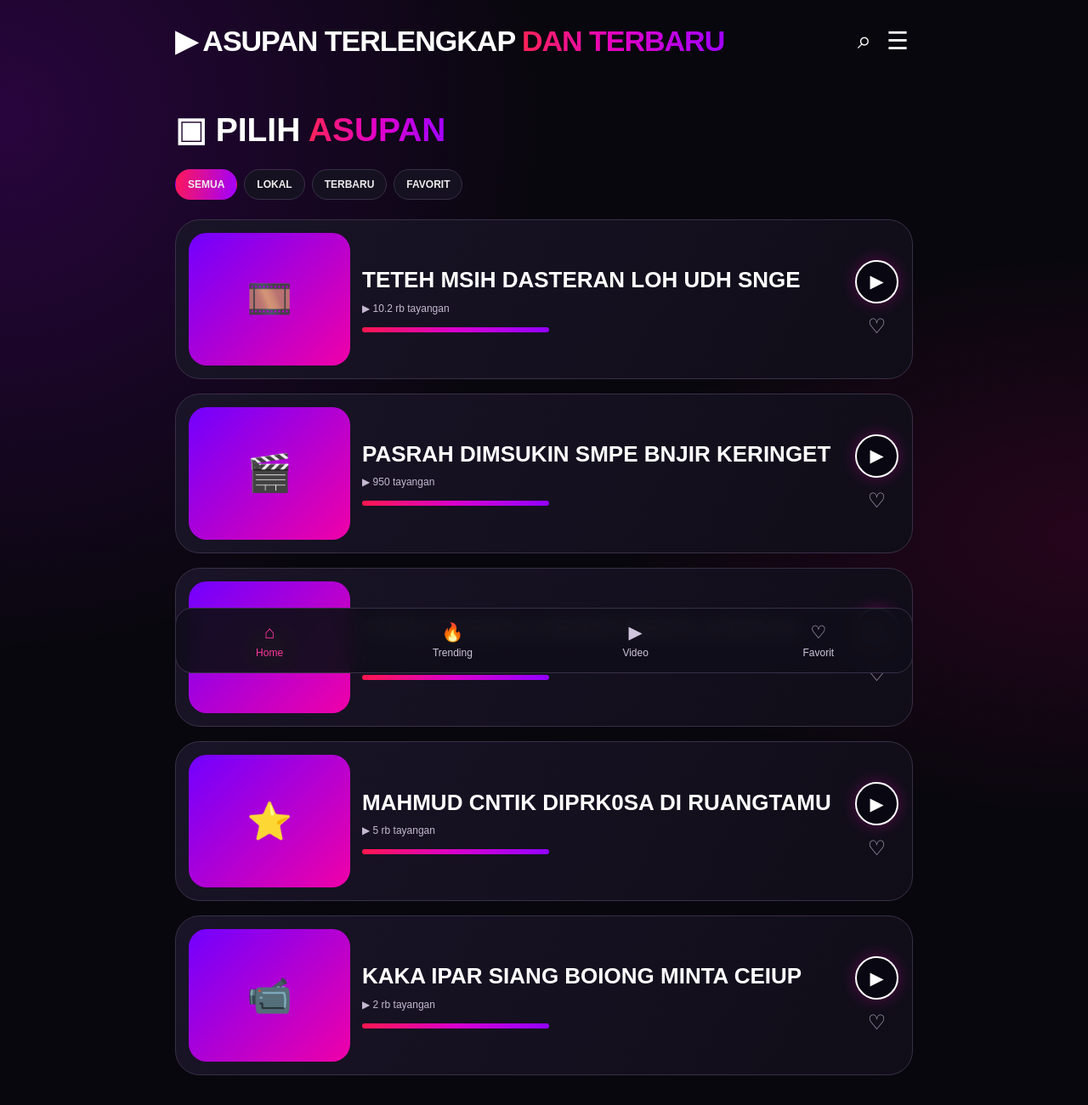
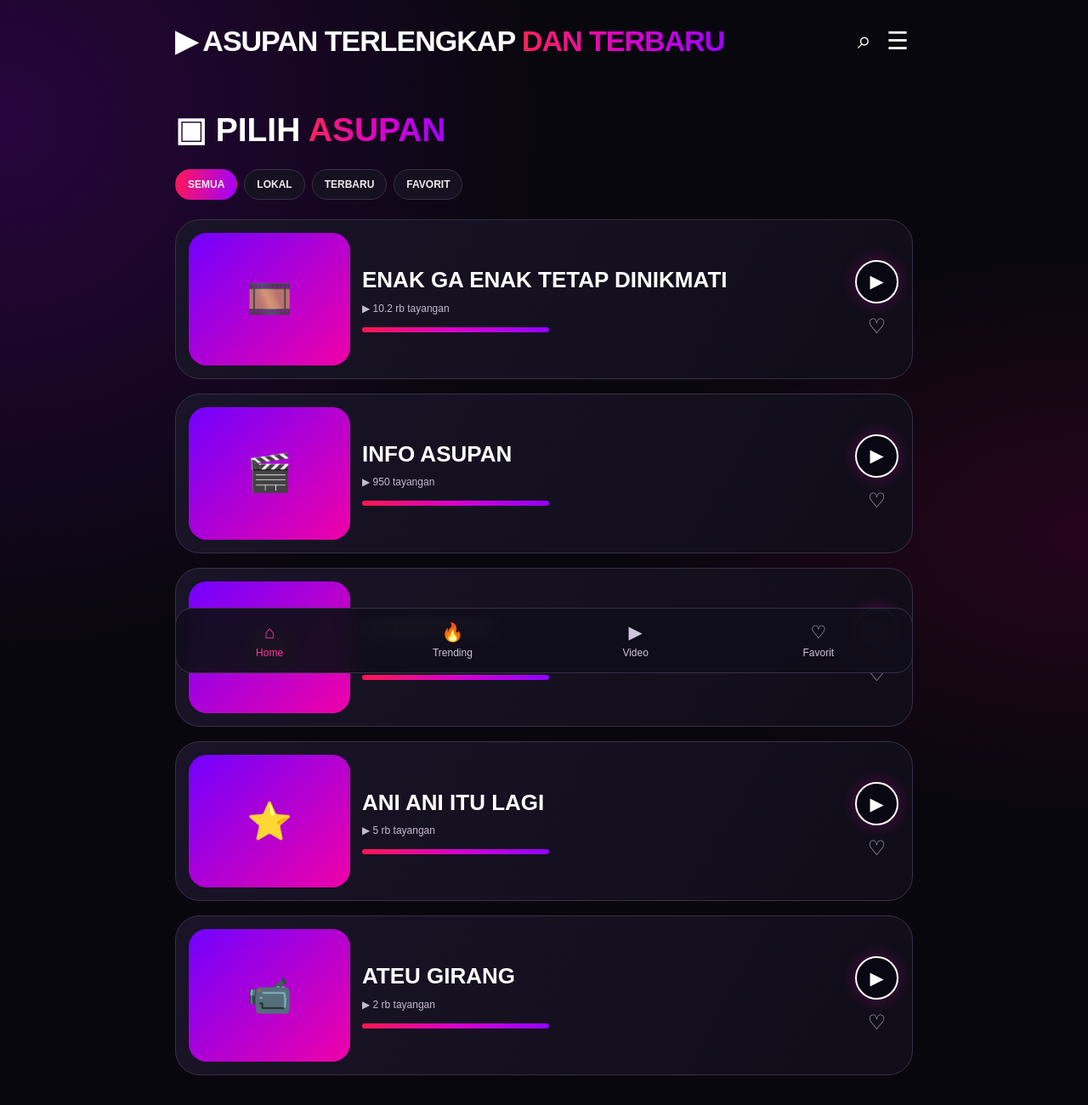
Before and after one commit to envio241/Kuuk, a plain HTML site: page index.html in a window 1280 px wide. Shown: the top 1300 px of the page at 85% size. Drawn offline with Linux system fonts and the light colour scheme.

Commit message:
Update index.html

```diff
--- a/index.html
+++ b/index.html
@@ -6,7 +6,7 @@
 <meta name="viewport" content="width=device-width, initial-scale=1">
 <meta name="theme-color" content="#090711">
 <meta name="description" content="Spesial Edition - video pilihan">
-<title>Asupan TERBARU💯📽</title>
+<title>Asupan khusus wrga62</title>
 
 <style>
 :root {
@@ -151,7 +151,7 @@ data-link="">
     🎞️
   </div>
   <div class="info">
-    <h2 class="title">Teteh msih dasteran loh udh snge</h2>
+    <h2 class="title">Enak ga enak tetap dinikmati</h2>
     <div class="meta">▶ <span class="views">10.2 rb</span> tayangan</div>
     <div class="progress"></div>
   </div>
@@ -173,7 +173,7 @@ data-link="">
     <img src="images/thumb2.jpg" alt="Thumbnail Kak Sinta" onerror="this.style.display='none'">🎬
   </div>
   <div class="info">
-    <h2 class="title">Pasrah dimsukin smpe bnjir keringet</h2>
+    <h2 class="title"> Info asupan</h2>
     <div class="meta">▶ <span class="views">950</span> tayangan</div>
     <div class="progress"></div>
   </div>
@@ -195,7 +195,7 @@ data-link="">
     <img src="images/thumb3.jpg" alt="Thumbnail Chika" onerror="this.style.display='none'">🎞️
   </div>
   <div class="info">
-    <h2 class="title">CHIKA ESEMAH GEMAR BEROLAHRAGA</h2>
+    <h2 class="title">Skidipapap</h2>
     <div class="meta">▶ <span class="views">2.6 rb</span> tayangan</div>
     <div class="progress"></div>
   </div>
@@ -217,7 +217,7 @@ data-link="">
     <img src="images/thumb4.jpg" alt="Thumbnail Fanny" onerror="this.style.display='none'">⭐
   </div>
   <div class="info">
-    <h2 class="title">Mahmud cntik diprk0sa di ruangtamu</h2>
+    <h2 class="title">Ani ani itu lagi</h2>
     <div class="meta">▶ <span class="views">5 rb</span> tayangan</div>
     <div class="progress"></div>
   </div>
@@ -239,7 +239,7 @@ data-link="">
     <img src="images/thumb5.jpg" alt="Thumbnail Laura" onerror="this.style.display='none'">📹
   </div>
   <div class="info">
-    <h2 class="title">Kaka ipar siang boIong minta ceIup</h2>
+    <h2 class="title">Ateu girang</h2>
     <div class="meta">▶ <span class="views">2 rb</span> tayangan</div>
     <div class="progress"></div>
   </div>
```
